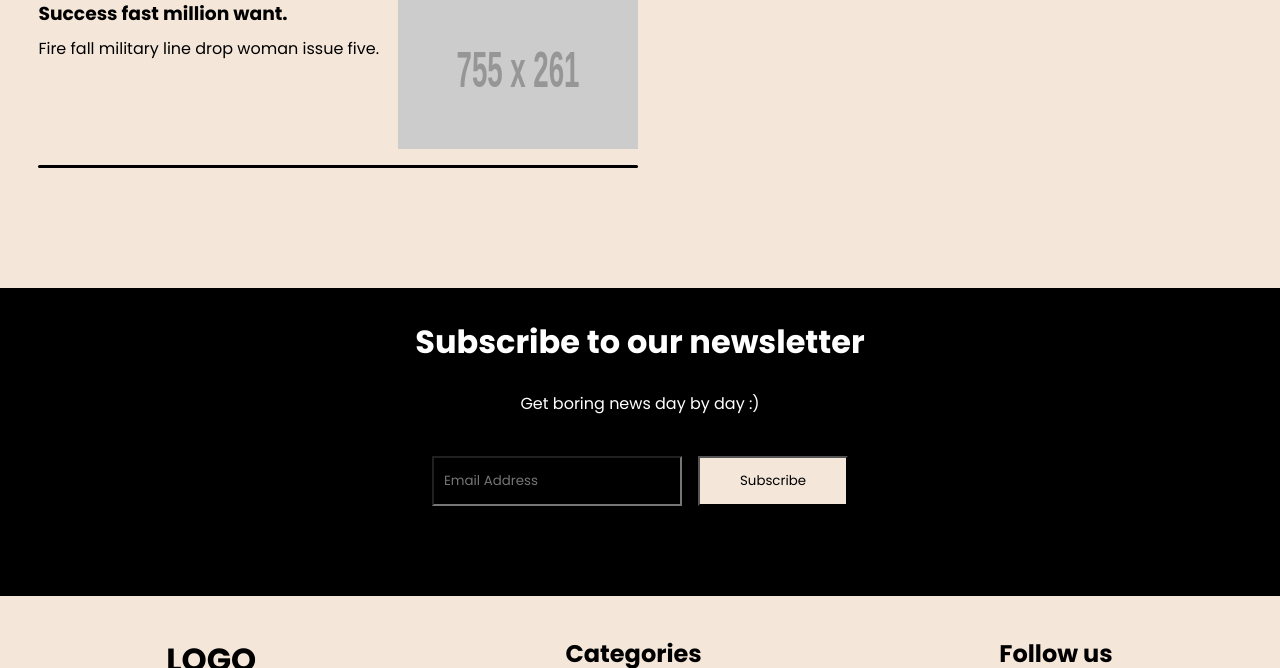
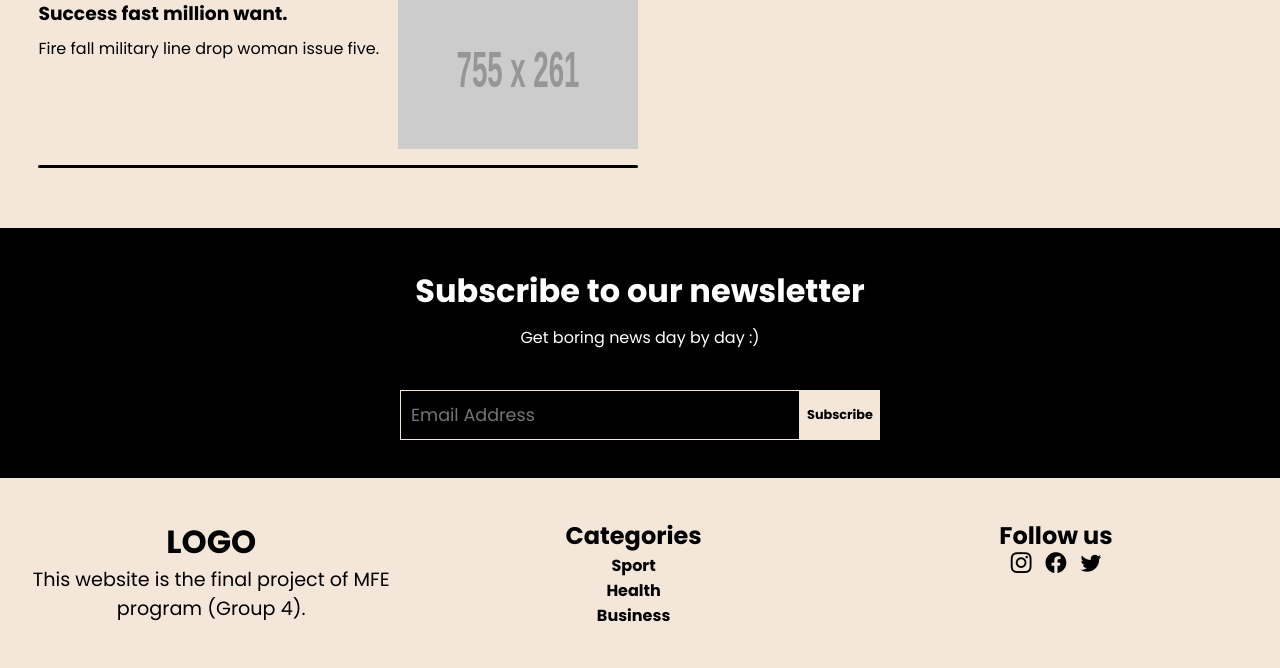
Before and after one commit to News-Aggregator-Laser/templates_prot, a Django app: page /home/ in a window 1280 px wide. Shown: the part 2436-3104 px from the top of the page. Run offline with Django 4.2, Linux system fonts and the light colour scheme; data comes from the database, SQL or seed files in the repository; grey boxes labelled with a size stand in for pictures from a placeholder-image service; some libraries are stand-ins or nearby versions.

Commit message:
fixe some footer related code

```diff
--- a/static/css/style.css
+++ b/static/css/style.css
@@ -298,36 +298,41 @@ header i {
     width: 40px;
     height: 40px;
 }
+
+
 /*============= Footer =============*/
 footer {
-    margin-top:60px;
+    margin-top: 60px;
     display: flex;
     flex-wrap: wrap;
     position: relative;
 }
+
 .subscribe-section {
     background-color: black;
     color: white;
     width: 100vw;
     text-align: center;
-height:308px;
+    height: 250px;
+    display: flex;
+    justify-content: center;
+    align-items: center;
+    flex-direction: column;
+    gap: 10px;
 
 }
-.subscribe-text {
-  margin-top : 30px;
-}
+
 .subscribe-subtext {
-  margin-top: 25px;
-  margin-bottom : 40px;
+    margin-bottom: 30px;
 }
 
 .info-section {
-margin-top:5vh;
+    margin-top: 5vh;
     background-color: #F4E6D9;
     color: black;
     width: 100%;
     display: flex;
-height:453px;
+    height: 453px;
 }
 
 .form-container {
@@ -337,16 +342,29 @@ align-items: center;
 }
 
 .email-input {
-margin-right: 1rem;
     height: 50px;
-width: 250px;
-padding: 10px;
-color:white;
+    width: 400px;
+    padding: 5px 10px;
+    color: white;
+    border: 1px solid var(--main-bg-color);
+    font-size: 1.1rem;
 }
 
 .subscribe-button {
     background-color: #F4E6D9;
+    width: 80px;
+    height: 50px;
+    padding: 5px;
+    border: 1px solid var(--main-bg-color);
+    font-size: 0.8rem;
+    font-weight: bold;
     color: black;
+    transition: all 0.6s ease;
+    cursor: pointer;
+}
+
+.subscribe-button:hover {
+    background-color: var(--accent-color);
 }
 
 .container {
@@ -354,7 +372,9 @@ display: flex;
     width: 100%;
 }
 
-.col-1, .col-2, .col-3 {
+.col-1,
+.col-2,
+.col-3 {
     width: 33%;
     text-align: center;
 }
@@ -365,9 +385,24 @@ text-align: center;
     word-wrap: break-word;
 }
 
-
 .copyright-text {
     position: absolute;
     bottom: 12px;
     left: 35px;
 }
+
+footer .social-icons {
+    display: flex;
+    justify-content: center;
+    align-items: center;
+}
+
+footer .social-icons a {
+    margin: 0 7px;
+    text-decoration: none;
+    color: black;
+}
+
+footer .social-icons i {
+    font-size: 1.3rem;
+}
--- a/templates/__base.html
+++ b/templates/__base.html
@@ -37,9 +37,7 @@
     {% endblock %}
 
     <!-- Footer -->
-    <footer>
     {% include "components/footer.html" %}
-    </footer>
 </body>
 
 </html>
--- a/templates/components/footer.html
+++ b/templates/components/footer.html
@@ -1,11 +1,10 @@
-{% load static %}
 <footer>
     <div class="subscribe-section">
         <h1 class="subscribe-text">Subscribe to our newsletter</h1>
         <p class="subscribe-subtext">Get boring news day by day :)</p>
         <div class="form-container">
             <input type="text" placeholder="Email Address" class="email-input" style="background-color:black;">
-            <button class="subscribe-button" style="height:50px;width:150px;">Subscribe</button>
+            <button class="subscribe-button">Subscribe</button>
         </div>
     </div>
     <div class="info-section">
@@ -29,9 +28,11 @@
             </div>
             <div class="col-3">
                 <h2>Follow us</h2>
-                <img src="{% static 'img/instagram-logo.png' %}" alt="Instagram Logo">
-                <img src="{% static 'img/facebook-logo.png' %}" alt="Facebook Logo">
-                <img src="{% static 'img/twitter-logo.png' %}" alt="Twitter Logo">
+                <div class="social-icons">
+                    <a href="#"><i class="bi bi-instagram"></i></a>
+                    <a href="#"><i class="bi bi-facebook"></i></a>
+                    <a href="#"><i class="bi bi-twitter"></i></a>
+                </div>
             </div>
         </div>
     </div>
```
Lines whose indentation alone changed are shown as unchanged.
